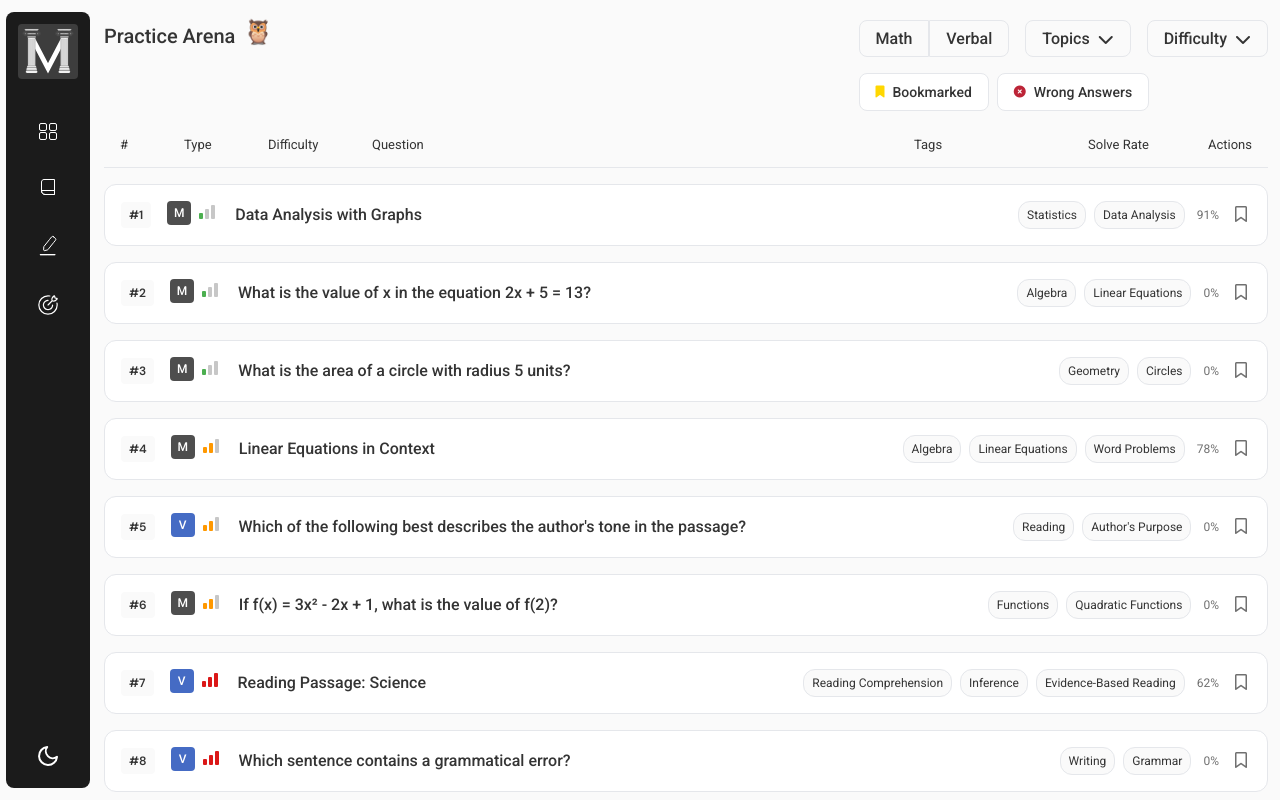
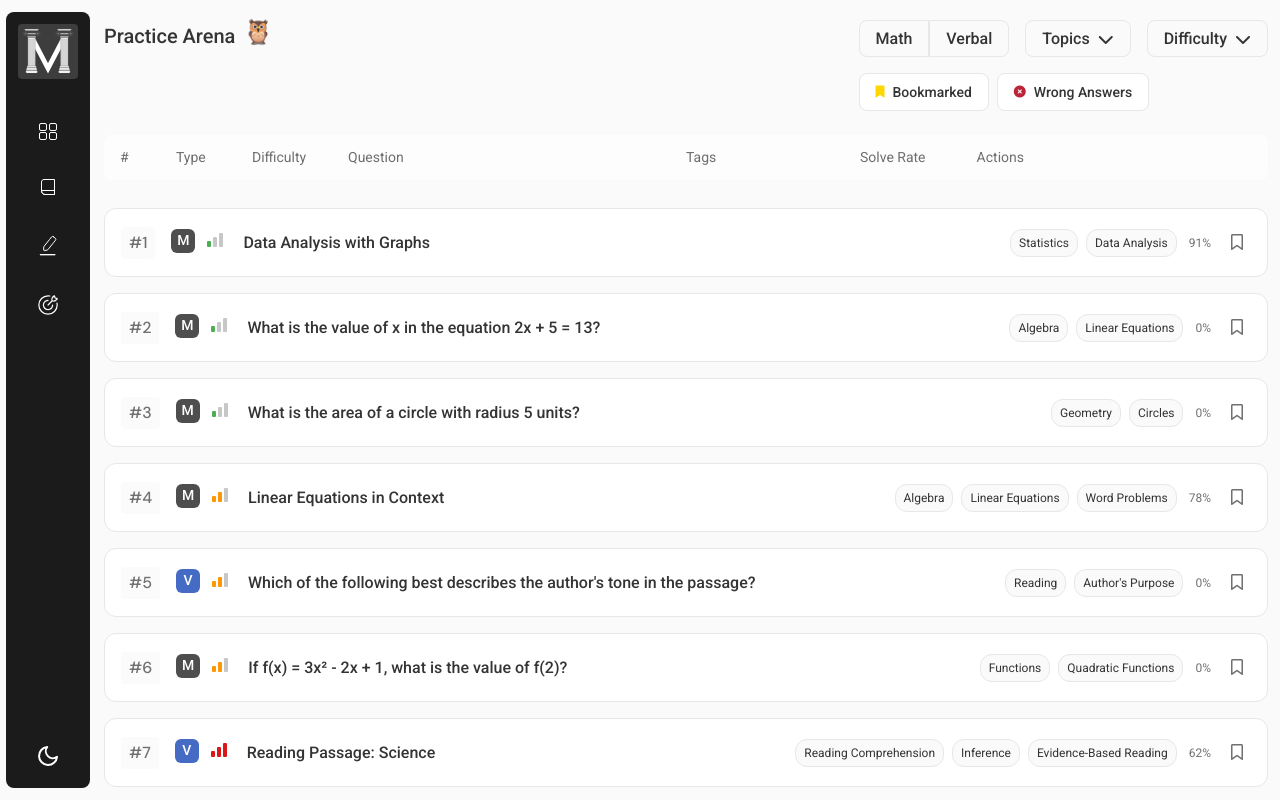
Before and after one commit to Orujhimaru/max_odyssey, a React (Vite) app: page /practice in a window 1280 px wide. Shown: the top 800 px of the page. Built offline with nearby package versions, Linux system fonts and the light colour scheme; a web font is replaced by a local one.

Commit message:
design: minor layout and design changes

```diff
--- /dev/null
+++ b/src/components/PracticeQuestionInterface/PracticeQuestionInterface.css
@@ -0,0 +1,211 @@
+.practice-question-interface {
+  position: fixed;
+  top: 0;
+  left: 92px;
+  right: 0;
+  bottom: 0;
+  background-color: var(--bg-secondary);
+  z-index: 1000;
+  display: flex;
+  flex-direction: column;
+}
+
+.practice-question-header {
+  display: flex;
+  justify-content: space-between;
+  align-items: center;
+  padding: 16px 24px;
+  background-color: var(--bg-primary);
+  border-bottom: 1px solid var(--border-color);
+}
+
+.header-left {
+  display: flex;
+  align-items: center;
+  gap: 16px;
+}
+
+.question-number {
+  font-size: 16px;
+  font-weight: 500;
+  color: var(--text-primary);
+  opacity: 0.7;
+  min-width: 32px;
+}
+
+.question-info {
+  display: flex;
+  flex-direction: column;
+  gap: 8px;
+  flex: 1;
+}
+
+.question-info h2 {
+  font-size: 20px;
+  font-weight: 500;
+  color: var(--text-primary);
+}
+
+.question-meta {
+  display: flex;
+  gap: 12px;
+  font-size: 14px;
+  align-items: center;
+}
+
+.subject-badge {
+  display: flex;
+  align-items: center;
+  justify-content: center;
+  width: 24px;
+  height: 24px;
+  border-radius: 6px;
+  font-weight: 500;
+  font-size: 14px;
+}
+
+.subject-badge.math {
+  background-color: var(--math-color);
+  color: white;
+}
+
+.subject-badge.verbal {
+  background-color: var(--verbal-color);
+  color: white;
+}
+
+.difficulty,
+.topic {
+  padding: 2px 8px;
+  border-radius: 12px;
+  background-color: var(--bg-secondary);
+  color: var(--text-primary);
+}
+
+.question-controls {
+  display: flex;
+  align-items: center;
+  gap: 12px;
+}
+
+.bookmark-button {
+  background: none;
+  border: none;
+  padding: 8px;
+  cursor: pointer;
+  color: var(--text-primary);
+  opacity: 0.7;
+  transition: all 0.2s ease;
+}
+
+.bookmark-button:hover {
+  opacity: 1;
+}
+
+.bookmark-button.bookmarked i {
+  color: #ffd700;
+}
+
+.close-button {
+  background: none;
+  border: none;
+  color: var(--text-primary);
+  cursor: pointer;
+  padding: 8px;
+  border-radius: 50%;
+  opacity: 0.7;
+}
+
+.close-button:hover {
+  opacity: 1;
+}
+
+.practice-question-content {
+  flex: 1;
+  padding: 24px;
+  overflow-y: auto;
+}
+
+.question-area {
+  max-width: 800px;
+  margin: 0 auto;
+}
+
+.question-text {
+  font-size: 16px;
+  color: var(--text-primary);
+  margin-bottom: 24px;
+  line-height: 1.6;
+}
+
+.answer-options {
+  display: flex;
+  flex-direction: column;
+  gap: 12px;
+}
+
+.answer-option {
+  display: flex;
+  gap: 12px;
+  padding: 16px;
+  background-color: var(--bg-primary);
+  border: 1px solid var(--border-color);
+  border-radius: 8px;
+  cursor: pointer;
+  transition: all 0.2s ease;
+}
+
+.answer-option:hover {
+  transform: translateY(-2px);
+}
+
+.answer-option.selected {
+  border-color: var(--verbal-color);
+  background-color: rgba(69, 107, 196, 0.1);
+}
+
+.option-letter {
+  width: 24px;
+  height: 24px;
+  display: flex;
+  align-items: center;
+  justify-content: center;
+  border-radius: 50%;
+  background-color: var(--bg-secondary);
+  color: var(--text-primary);
+  font-weight: 500;
+}
+
+.practice-question-footer {
+  display: flex;
+  justify-content: space-between;
+  padding: 16px 24px;
+  background-color: var(--bg-primary);
+  border-top: 1px solid var(--border-color);
+}
+
+.nav-button {
+  display: flex;
+  align-items: center;
+  gap: 8px;
+  padding: 10px 16px;
+  border-radius: 8px;
+  cursor: pointer;
+  transition: all 0.2s ease;
+}
+
+.nav-button.previous {
+  background-color: var(--bg-secondary);
+  color: var(--text-primary);
+  border: 1px solid var(--border-color);
+}
+
+.nav-button.next {
+  background-color: var(--verbal-color);
+  color: white;
+  border: none;
+}
+
+.nav-button:hover {
+  transform: translateY(-2px);
+}
--- /dev/null
+++ b/src/components/PracticeQuestionInterface/PracticeQuestionInterface.jsx
@@ -0,0 +1,86 @@
+import React, { useState } from "react";
+import "./PracticeQuestionInterface.css";
+
+const PracticeQuestionInterface = ({
+  question,
+  onClose,
+  onNext,
+  onPrevious,
+  questionNumber,
+  onBookmark,
+  isBookmarked,
+}) => {
+  const [selectedAnswer, setSelectedAnswer] = useState(null);
+  const [isMarked, setIsMarked] = useState(false);
+
+  return (
+    <div className="practice-question-interface">
+      <div className="practice-question-header">
+        <div className="question-info">
+          <div className="header-left">
+            <span className="question-number">#{questionNumber}</span>
+            <h2>{question.title}</h2>
+          </div>
+          <div className="question-meta">
+            <span className={`subject-badge ${question.type}`}>
+              {question.type === "math" ? "M" : "V"}
+            </span>
+            <span className="difficulty">{question.difficulty}</span>
+            {question.topics?.map((topic) => (
+              <span key={topic} className="topic">
+                {topic}
+              </span>
+            ))}
+          </div>
+        </div>
+        <div className="question-controls">
+          <button
+            className={`bookmark-button ${isBookmarked ? "bookmarked" : ""}`}
+            onClick={(e) => {
+              e.stopPropagation();
+              onBookmark(question.id);
+            }}
+          >
+            <i className={`${isBookmarked ? "fas" : "far"} fa-bookmark`}></i>
+          </button>
+          <button className="close-button" onClick={onClose}>
+            <i className="fas fa-times"></i>
+          </button>
+        </div>
+      </div>
+
+      <div className="practice-question-content">
+        <div className="question-area">
+          <div className="question-text">
+            <p>{question.title}</p>
+          </div>
+          <div className="answer-options">
+            {question.options?.map((option) => (
+              <div
+                key={option.id}
+                className={`answer-option ${
+                  selectedAnswer === option.id ? "selected" : ""
+                }`}
+                onClick={() => setSelectedAnswer(option.id)}
+              >
+                <div className="option-letter">{option.id}</div>
+                <div className="option-text">{option.text}</div>
+              </div>
+            ))}
+          </div>
+        </div>
+      </div>
+
+      <div className="practice-question-footer">
+        <button className="nav-button previous" onClick={onPrevious}>
+          <i className="fas fa-chevron-left"></i> Previous
+        </button>
+        <button className="nav-button next" onClick={onNext}>
+          Next <i className="fas fa-chevron-right"></i>
+        </button>
+      </div>
+    </div>
+  );
+};
+
+export default PracticeQuestionInterface;
--- a/src/components/ProfileSection/ProfileSection.jsx
+++ b/src/components/ProfileSection/ProfileSection.jsx
@@ -79,8 +79,7 @@ const ProfileSection = () => {
           <div className="profile-details">
             <h2>Felix Chen</h2>
             <span className="user-rank" style={{ color: userRank.color }}>
-              <i className="fas fa-medal"></i>
-              {userRank.rank} Rank
+              <i className="fas fa-medal"></i> {userRank.rank}
             </span>
           </div>
         </div>
--- a/src/index.css
+++ b/src/index.css
@@ -62,10 +62,6 @@
   margin: 0;
   padding: 0;
   box-sizing: border-box;
-  transition: background-color var(--transition-duration) ease,
-    color var(--transition-duration) ease,
-    border-color var(--transition-duration) ease,
-    box-shadow var(--transition-duration) ease;
 }
 
 a {
--- a/src/pages/PracticePage/Practice.css
+++ b/src/pages/PracticePage/Practice.css
@@ -76,11 +76,17 @@
   border-radius: 8px;
   cursor: pointer;
   font-size: 14px;
+  transition: background-color 0.2s ease, border-color 0.2s ease,
+    transform 0.2s ease;
 }
 
 [data-theme="dark"] .filter-toggle {
   background-color: rgba(128, 128, 128, 0.1);
   /* border-color: rgba(128, 128, 128, 0.3); */
+}
+
+[data-theme="dark"] .question-number {
+  background-color: #dddddd00;
 }
 
 .filter-toggle:hover {
@@ -191,7 +197,8 @@
   flex-direction: row;
   align-items: center;
   gap: 20px;
-  transition: transform 0.2s ease, box-shadow 0.2s ease;
+  transition: background-color 0.2s ease, border-color 0.2s ease,
+    transform 0.2s ease;
 }
 
 .question-card:hover {
@@ -214,7 +221,7 @@
 
 .question-header {
   display: flex;
-  gap: 8px;
+  gap: 12px;
   margin-bottom: 4px;
 }
 
@@ -525,7 +532,7 @@
   border-radius: 16px;
   font-size: 13px;
   cursor: pointer;
-  transition: all 0.2s ease;
+  transition: background-color 0.2s ease, color 0.2s ease;
 }
 
 .topic-tag.selected {
@@ -631,12 +638,16 @@
 }
 
 .practice-questions-header {
-  display: flex;
-  justify-content: space-between;
-  padding: 0 16px 12px;
-  border-bottom: 1px solid var(--border-color);
-  color: var(--text-secondary);
-  font-size: 13px;
+  display: grid;
+  grid-template-columns: 1fr 1fr;
+  padding: 12px 16px;
+  background-color: var(--bg-primary);
+  border-radius: 8px;
+  margin-bottom: 12px;
+  font-size: 14px;
+  color: var(--text-primary);
+  opacity: 0.7;
+  transition: background-color 0.2s ease, color 0.2s ease;
 }
 
 .header-left,
@@ -684,7 +695,8 @@
   flex-direction: row;
   align-items: center;
   gap: 20px;
-  transition: transform 0.2s ease, box-shadow 0.2s ease;
+  transition: background-color 0.2s ease, border-color 0.2s ease,
+    transform 0.2s ease;
 }
 
 .question-card:hover {
@@ -817,6 +829,7 @@
   border-radius: 12px;
   font-size: 12px;
   cursor: pointer;
+  transition: background-color 0.2s ease, color 0.2s ease;
 }
 
 .completion-rate {
```
Also changed, not shown: src/pages/PracticePage/Practice.jsx (+51 -5 lines).
